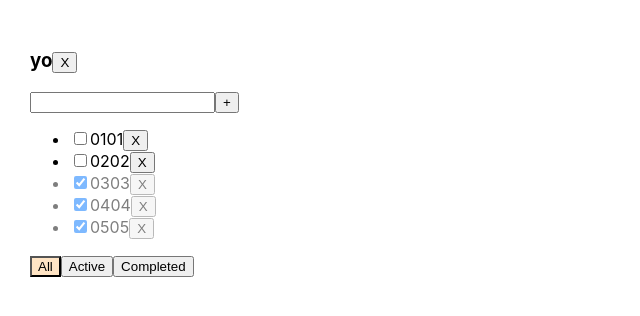
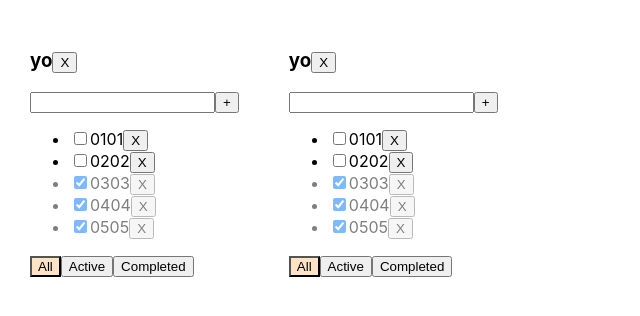
Before and after one commit to Ristretto1/inc_todolist_independent, a React (Create React App) app: page / in a window 1280 px wide. Shown: the top 316 px of the page, without its empty margins (0-640 px from the left). Built offline with nearby package versions, Linux system fonts and the light colour scheme.

Commit message:
add filter for multi comps

```diff
--- a/src/App.tsx
+++ b/src/App.tsx
@@ -10,46 +10,81 @@ export type TaskType = {
     task: string
     isDone: boolean
 }
+export type TodolistPropsType = {
+    id: string
+    title: string
+    filter: FilterType
+}
+
 
 export type FilterType = 'all' | 'active' | 'completed'
 
 function App() {
-    const [filter, setFilter] = useState<FilterType>('all')
-    const [tasks, setTasks] = useState<Array<TaskType>>([
+
+    const todolistId1 = v1()
+    const todolistId2 = v1()
+
+    const [todolists, setTodolists] = useState<Array<TodolistPropsType>>([
+        {id: todolistId1, title: 'yoyo', filter: 'all'},
+        {id: todolistId2, title: 'yoyoyo', filter: 'all'},
+    ])
+
+    const [tasks, setTasks] = useState({
+        [todolistId1]: [
             {id: v1(), task: '0101', isDone: false},
             {id: v1(), task: '0202', isDone: false},
             {id: v1(), task: '0303', isDone: true},
             {id: v1(), task: '0404', isDone: true},
             {id: v1(), task: '0505', isDone: true},
-    ])
+        ],
+        [todolistId2]: [
+            {id: v1(), task: '0101', isDone: false},
+            {id: v1(), task: '0202', isDone: false},
+            {id: v1(), task: '0303', isDone: true},
+            {id: v1(), task: '0404', isDone: true},
+            {id: v1(), task: '0505', isDone: true},
+        ],
+    })
 
-    let filteredTasks = tasks
-    if (filter === 'completed') filteredTasks = tasks.filter(t => t.isDone)
-    if (filter === 'active') filteredTasks = tasks.filter(t => !t.isDone)
 
     const removeTask = (taskId: string) => {
-        setTasks(tasks.filter(t => t.id !== taskId))
+        // setTasks(tasks.filter(t => t.id !== taskId))
     }
     const switchCheckboxStatus = (status: boolean, taskId: string) => {
-        setTasks(tasks.map(t => t.id === taskId ? {...t, isDone: status} : t))
+        // setTasks(tasks.map(t => t.id === taskId ? {...t, isDone: status} : t))
     }
 
     const addTask = (title: string) => {
-        const newTask = {id: v1(), task: title, isDone: false}
-        setTasks([newTask, ...tasks])
+        // const newTask = {id: v1(), task: title, isDone: false}
+        // setTasks([newTask, ...tasks])
+    }
+
+    const setFilter = (todolistId: string, filter: FilterType) => {
+        setTodolists(todolists.map(tdl => tdl.id === todolistId ? {...tdl, filter} : tdl))
     }
 
     return (
         <div className="App">
+            {todolists.map(tdl => {
+
+                let filteredTasks = tasks[tdl.id]
+                if (tdl.filter === 'completed') filteredTasks = tasks[tdl.id].filter(t => t.isDone)
+                if (tdl.filter === 'active') filteredTasks = tasks[tdl.id].filter(t => !t.isDone)
+
+                return (
                     <Todolist
+                        key={tdl.id}
+                        todolistId={tdl.id}
                         title={'yo'}
                         tasks={filteredTasks}
                         setFilter={setFilter}
-                filter={filter}
+                        filter={tdl.filter}
                         removeTask={removeTask}
                         switchCheckboxStatus={switchCheckboxStatus}
                         addTask={addTask}
                     />
+                )
+            })}
         </div>
     );
 }
--- a/src/components/FilterBtnBlock.tsx
+++ b/src/components/FilterBtnBlock.tsx
@@ -3,13 +3,14 @@ import {Button} from './Button';
 import {FilterType} from '../App';
 
 type FilterBtnBlockPropsType = {
-    setFilter: (filter: FilterType) => void
+    setFilter: (todolistId: string, filter: FilterType) => void
     filter: FilterType
+    todolistId: string
 }
 
-export const FilterBtnBlock: React.FC<FilterBtnBlockPropsType> = ({filter,setFilter}) => {
+export const FilterBtnBlock: React.FC<FilterBtnBlockPropsType> = ({todolistId, filter,setFilter}) => {
 
-    const onChangeFilterHandler = (filter: FilterType) => setFilter(filter)
+    const onChangeFilterHandler = (filter: FilterType) => setFilter(todolistId, filter)
 
     return (
         <div>
--- a/src/components/Todolist.tsx
+++ b/src/components/Todolist.tsx
@@ -8,14 +8,15 @@ import {FilterBtnBlock} from './FilterBtnBlock';
 type TodolistPropsType = {
     title: string
     tasks: Array<TaskType>
-    setFilter: (filter: FilterType) => void
+    setFilter: (todolistId: string, filter: FilterType) => void
     filter: FilterType
     removeTask: (taskId: string) => void
     switchCheckboxStatus: (status: boolean, taskId: string) => void
-    addTask: (title: string)=> void
+    addTask: (title: string) => void
+    todolistId: string
 }
 
-export const Todolist: React.FC<TodolistPropsType> = ({addTask, switchCheckboxStatus, removeTask, filter, setFilter, tasks, title,}) => {
+export const Todolist: React.FC<TodolistPropsType> = ({todolistId, addTask, switchCheckboxStatus, removeTask, filter, setFilter, tasks, title,}) => {
     return (
         <div>
             <h3>
@@ -34,6 +35,7 @@ export const Todolist: React.FC<TodolistPropsType> = ({addTask, switchCheckboxSt
             <FilterBtnBlock
                 setFilter={setFilter}
                 filter={filter}
+                todolistId={todolistId}
             />
         </div>
     );
```
Lines whose indentation alone changed are shown as unchanged.
